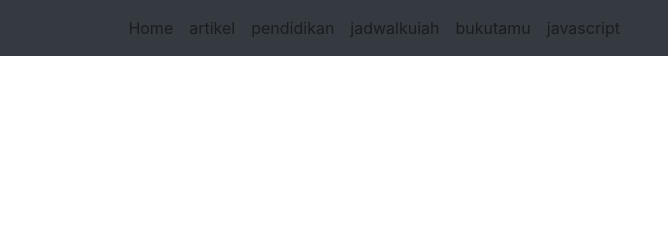
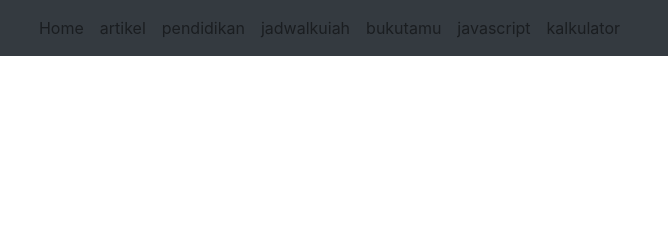
Before and after one commit to Sriauliaalfirah04/Sriaulia04.github.io, a plain HTML site: page bukutamu.html in a window 1280 px wide. Shown: the top 231 px of the page, 567-1235 px from the left. Drawn offline with nearby package versions, Linux system fonts and the light colour scheme.

Commit message:
Update bukutamu.html

```diff
--- a/bukutamu.html
+++ b/bukutamu.html
@@ -32,6 +32,9 @@
                     </li>
                     <li class="nav-item">
                         <a class="nav-link" href="javascript.html">javascript</a>
+                    </li>
+                    <li class="nav-item">
+                        <a class="nav-link" href="kalkulator.html">kalkulator</a>
                     </li>
                 </ul>
             </div>
```
